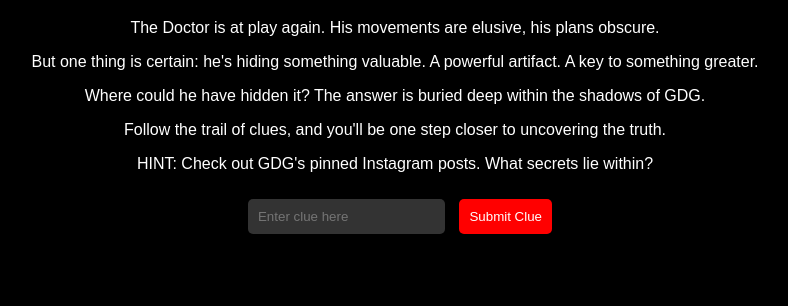
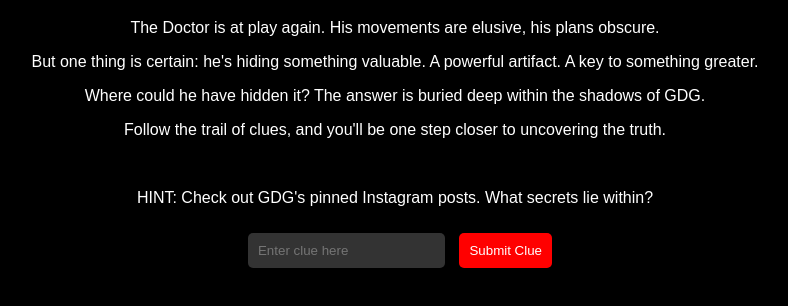
Before and after one commit to siddhimishra20/ctf-ques, a website: page public/index.html in a window 1280 px wide. Shown: the part 114-420 px from the top of the page, without its empty margins (245-1033 px from the left). Drawn offline with Linux system fonts and the light colour scheme.

Commit message:
Update index.html

```diff
--- a/public/index.html
+++ b/public/index.html
@@ -12,7 +12,7 @@
         <p>The Doctor is at play again. His movements are elusive, his plans obscure.</p>
             <p>But one thing is certain: he's hiding something valuable. A powerful artifact. A key to something greater.</p>
         <p>Where could he have hidden it? The answer is buried deep within the shadows of GDG.</p> <!--{ Keep looking, the answer isn't in plain text, but a reflection.} -->
-           <p>Follow the trail of clues, and you'll be one step closer to uncovering the truth.</p> <!--++ But don’t assume the first answer is the correct one. It could be a distraction.+- --></p>
+           <p>Follow the trail of clues, and you'll be one step closer to uncovering the truth.</p> <!--++ But don’t assume the first answer is the correct one. It could be a distraction.+- --></p> <br>
         <p>HINT: Check out GDG's pinned Instagram posts. What secrets lie within?</p> <!-- Throughout heaven and earth, I alone am the honoured 1/atbash-->
         <form action="/check-clue" method="POST">
             <input type="text" name="clue" placeholder="Enter clue here" required>
```
